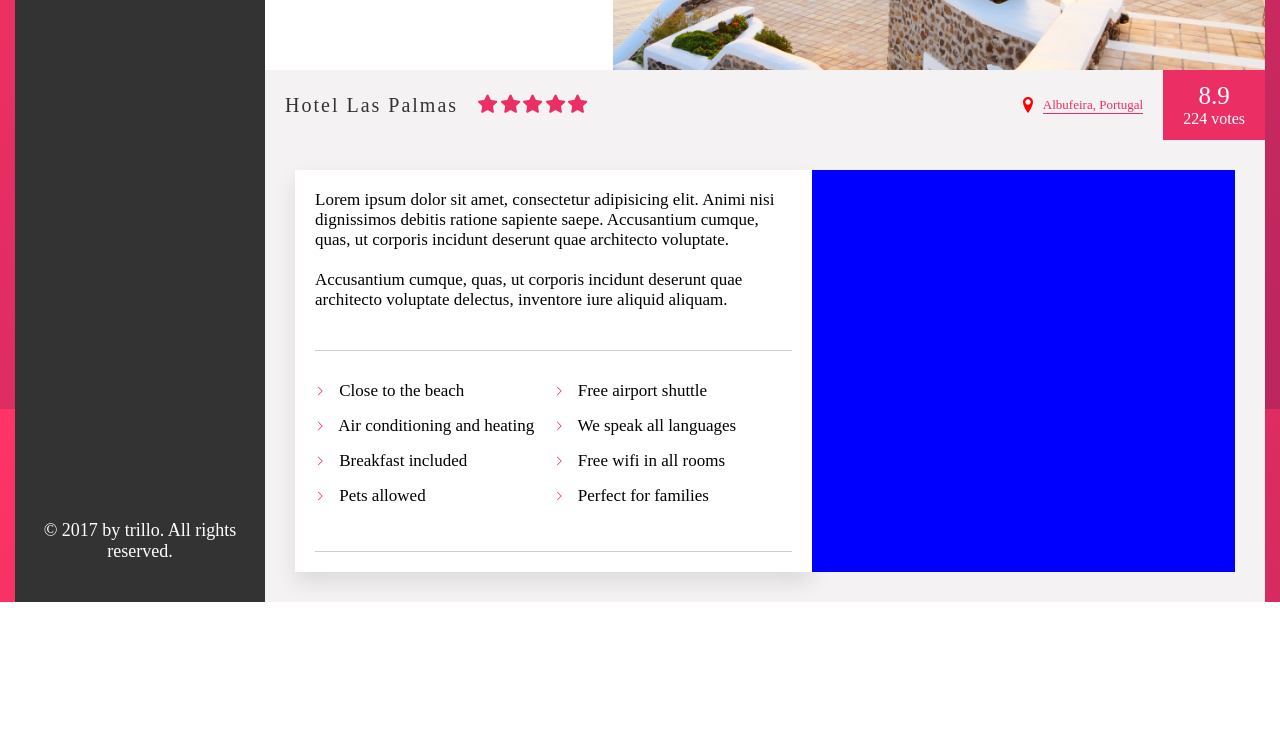
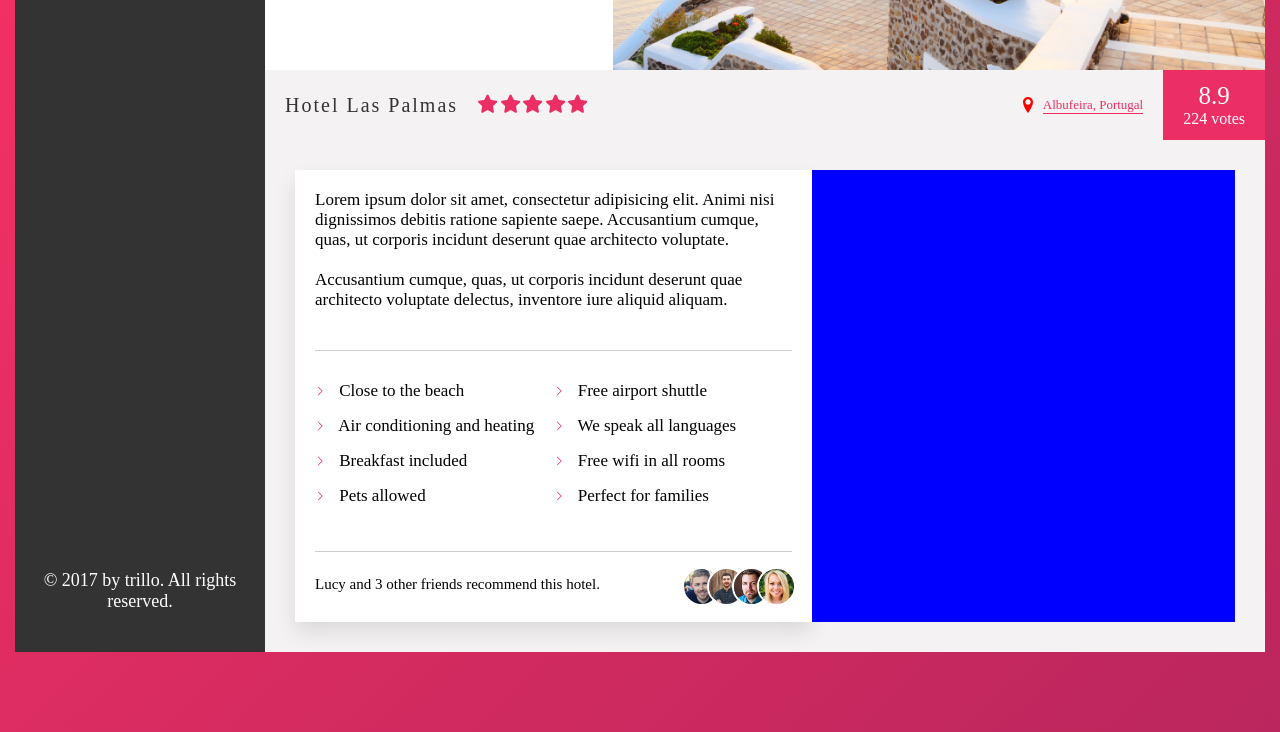
Before and after one commit to Ishmam-Zahin/Advanced-CSS, a website: page Trillo/index.html in a window 1280 px wide. Shown: the part 471-1203 px from the top of the page. Before the commit the page ends 1073 px from the top, so only its background shows below. Drawn offline with Linux system fonts and the light colour scheme.

Commit message:
recommend

```diff
--- a/Trillo/index.html
+++ b/Trillo/index.html
@@ -149,6 +149,25 @@
                                 <span class="list-item__text">Perfect for families</span>
                             </li>
                         </ul>
+                        <div class="recommendation">
+                            <p class="recommendation__text">
+                                Lucy and 3 other friends recommend this hotel.
+                            </p>
+                            <div class="img-container">
+                                <div class="img-container__img">
+                                    <img src="img/user-3.jpg" alt="user">
+                                </div>
+                                <div class="img-container__img">
+                                    <img src="img/user-4.jpg" alt="user">
+                                </div>
+                                <div class="img-container__img">
+                                    <img src="img/user-5.jpg" alt="user">
+                                </div>
+                                <div class="img-container__img">
+                                    <img src="img/user-6.jpg" alt="user">
+                                </div>
+                            </div>
+                        </div>
                     </div>
                     <div class="reviews"></div>
                 </div>
--- a/Trillo/sass/_base.scss
+++ b/Trillo/sass/_base.scss
@@ -33,5 +33,4 @@ html{
 
 body{
     background-image: linear-gradient(to right bottom, var(--color-primary-light), var(--color-primary-dark));
-    height: 100vh;
 }
--- a/Trillo/sass/_layout.scss
+++ b/Trillo/sass/_layout.scss
@@ -316,6 +316,39 @@
 
                 }
 
+                .recommendation{
+                    display: flex;
+                    flex-direction: row;
+                    justify-content: space-between;
+                    align-items: center;
+                    margin-top: 1.5rem;
+
+                    &__text{
+                        font-size: 1.5rem;
+                    }
+
+                    .img-container{
+                        display: flex;
+                        flex-direction: row;
+
+                        &__img{
+                            width: 3.5rem;
+                            height: 3.5rem;
+
+                            &:not(:last-child){
+                                margin-right: -1rem;
+                            }
+
+                            img{
+                                width: 100%;
+                                border-radius: 50%;
+                                border: 2px solid #fff;
+                                box-sizing: content-box;
+                            }
+                        }
+                    }
+                }
+
             }
 
             .reviews{
```
Also changed, not shown: Trillo/css/style.css, 1 other file.
